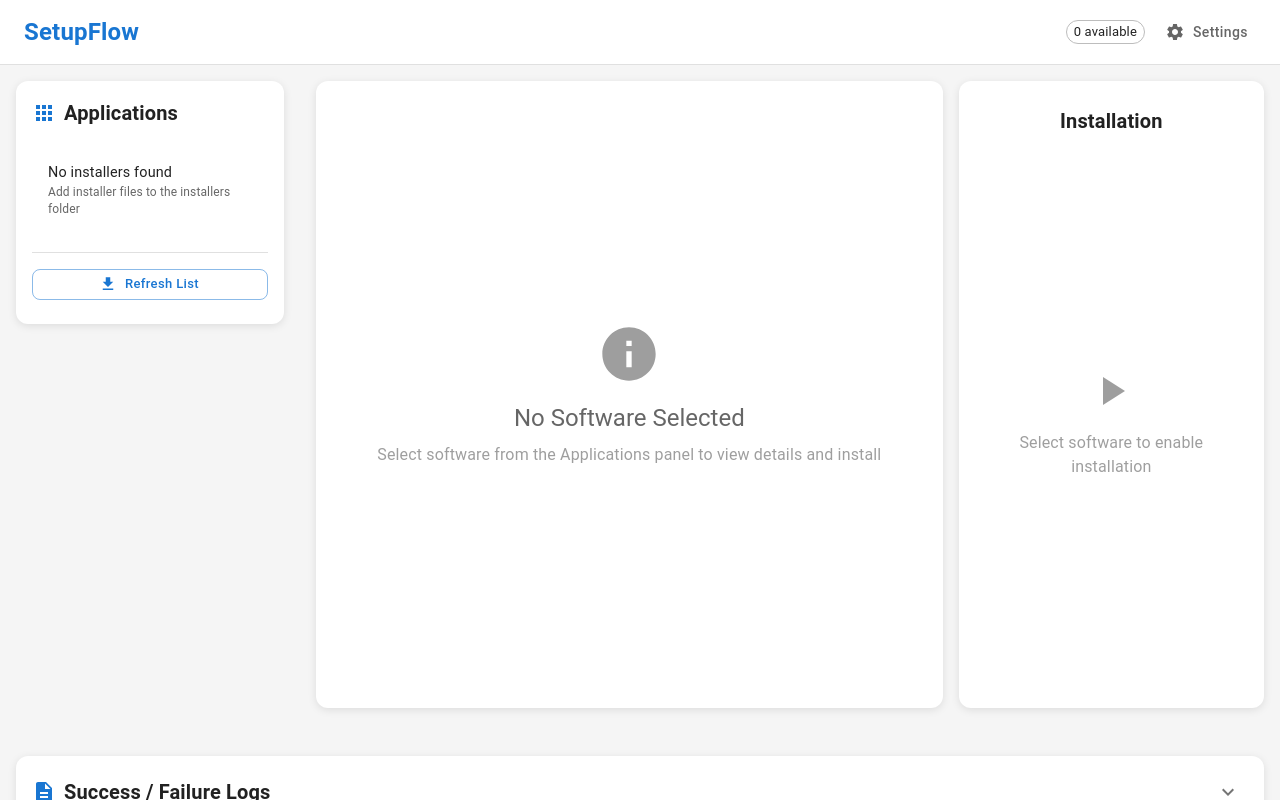
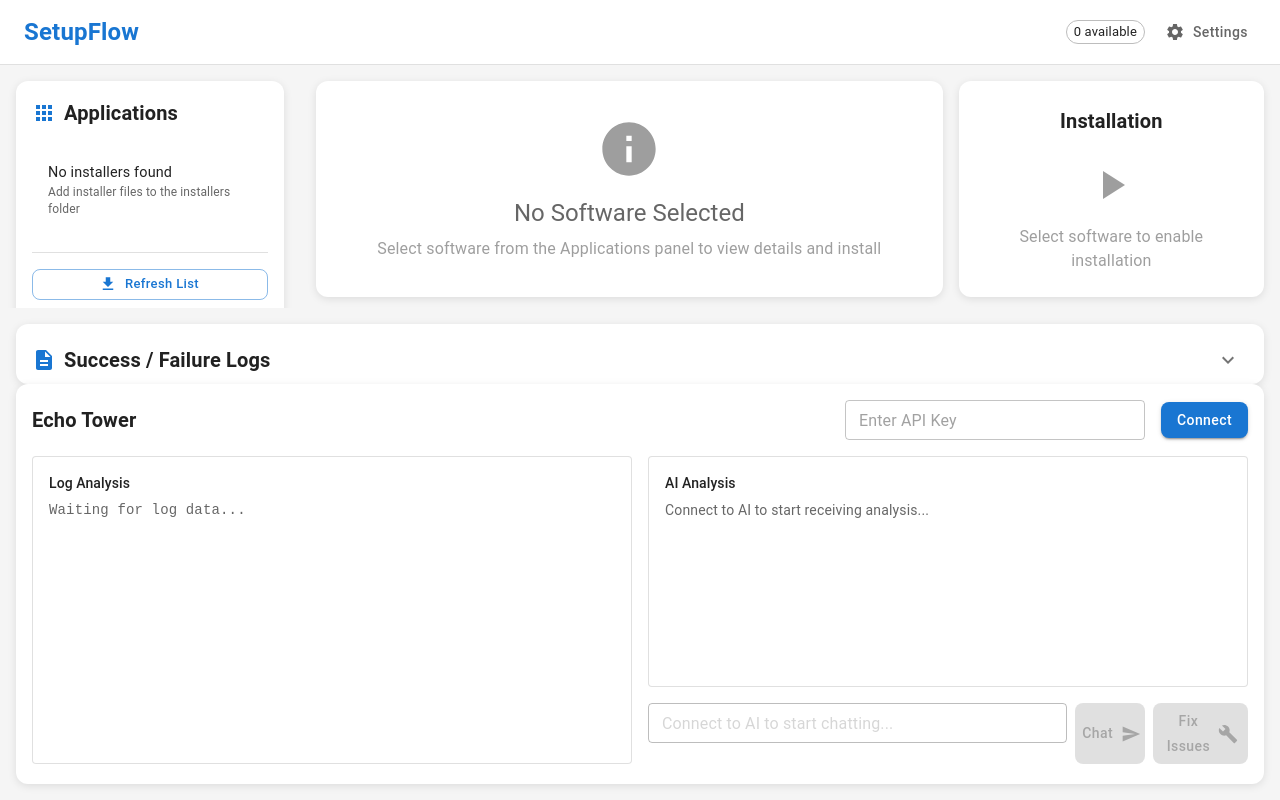
Before and after one commit to Pratiksha1103/SetupFlow_Backup, a React (Create React App) app: page / in a window 1280 px wide. Built offline with nearby package versions, Linux system fonts and the light colour scheme; the HTML template or start-up script is replaced by a standard one.

Commit message:
AI-UI-Components
AI-UI-Components

```diff
--- a/src/App.css
+++ b/src/App.css
@@ -51,3 +51,10 @@
   font-size: 12px;
   line-height: 1.4;
 }
+
+/* AI Echo Tower animations */
+@keyframes pulse {
+  0% { opacity: 1; }
+  50% { opacity: 0.3; }
+  100% { opacity: 1; }
+}
--- a/src/App.js
+++ b/src/App.js
@@ -5,6 +5,7 @@ import Header from './components/Header';
 import Sidebar from './components/Sidebar';
 import MainContent from './components/MainContent';
 import LogsPanel from './components/LogsPanel';
+import EchoTower from './components/ai/EchoTower';
 import { AppProvider } from './context/AppContext';
 import './App.css';
 
@@ -209,6 +210,7 @@ function App() {
             <MainContent />
           </Box>
           <LogsPanel />
+          <EchoTower />
         </Box>
 
         {/* Notification Snackbar */}
--- /dev/null
+++ b/src/components/ai/EchoTower.js
@@ -0,0 +1,76 @@
+import React from 'react';
+import { Box, Card, Typography } from '@mui/material';
+import ConnectionPanel from './components/ConnectionPanel';
+import LogAnalysis from './components/LogAnalysis';
+import AIResponse from './components/AIResponse';
+import ChatInterface from './components/ChatInterface';
+
+const EchoTower = () => {
+  // Local state for demo purposes - will be moved to context in Phase 2
+  const [isConnected, setIsConnected] = React.useState(false);
+  const [apiKey, setApiKey] = React.useState('');
+  const [chatInput, setChatInput] = React.useState('');
+
+  const handleConnect = () => {
+    if (apiKey.trim()) {
+      setIsConnected(true);
+    }
+  };
+
+  const handleDisconnect = () => {
+    setIsConnected(false);
+    setApiKey('');
+  };
+
+  const handleChat = () => {
+    if (chatInput.trim()) {
+      // Will implement in Phase 2
+      console.log('Chat:', chatInput);
+      setChatInput('');
+    }
+  };
+
+  const handleFix = () => {
+    // Will implement in Phase 2
+    console.log('Fix requested');
+  };
+
+  return (
+    <Box sx={{ height: 400, m: 2 }}>
+      <Card sx={{ height: '100%', p: 2 }}>
+        {/* Header with Connection Controls */}
+        <ConnectionPanel
+          apiKey={apiKey}
+          isConnected={isConnected}
+          onApiKeyChange={setApiKey}
+          onConnect={handleConnect}
+          onDisconnect={handleDisconnect}
+        />
+
+        <Box sx={{
+          display: 'grid',
+          gridTemplateColumns: '1fr 1fr',
+          gap: 2,
+          height: 'calc(100% - 60px)'
+        }}>
+          {/* Left Panel - Log Analysis */}
+          <LogAnalysis />
+
+          {/* Right Panel - AI Response & Chat */}
+          <Box sx={{ display: 'flex', flexDirection: 'column', gap: 2 }}>
+            <AIResponse />
+            <ChatInterface
+              value={chatInput}
+              onChange={setChatInput}
+              onChat={handleChat}
+              onFix={handleFix}
+              disabled={!isConnected}
+            />
+          </Box>
+        </Box>
+      </Card>
+    </Box>
+  );
+};
+
+export default EchoTower;
--- /dev/null
+++ b/src/components/ai/components/AIResponse.js
@@ -0,0 +1,22 @@
+import React from 'react';
+import { Paper, Typography } from '@mui/material';
+
+const AIResponse = () => {
+  return (
+    <Paper
+      variant="outlined"
+      sx={{
+        flex: 1,
+        p: 2,
+        overflow: 'auto'
+      }}
+    >
+      <Typography variant="subtitle2" gutterBottom>AI Analysis</Typography>
+      <Typography variant="body2" color="text.secondary">
+        Connect to AI to start receiving analysis...
+      </Typography>
+    </Paper>
+  );
+};
+
+export default AIResponse;
--- /dev/null
+++ b/src/components/ai/components/ChatInterface.js
@@ -0,0 +1,54 @@
+import React from 'react';
+import { Box, TextField, Button } from '@mui/material';
+import { Send as SendIcon, Build as FixIcon } from '@mui/icons-material';
+
+const ChatInterface = ({
+  value,
+  onChange,
+  onChat,
+  onFix,
+  disabled
+}) => {
+  const handleKeyPress = (e) => {
+    if (e.key === 'Enter' && !e.shiftKey) {
+      e.preventDefault();
+      onChat();
+    }
+  };
+
+  return (
+    <Box sx={{ display: 'flex', gap: 1 }}>
+      <TextField
+        fullWidth
+        size="small"
+        placeholder={disabled ? "Connect to AI to start chatting..." : "Type your message..."}
+        value={value}
+        onChange={(e) => onChange(e.target.value)}
+        onKeyPress={handleKeyPress}
+        multiline
+        maxRows={3}
+        disabled={disabled}
+      />
+      <Button
+        variant="contained"
+        color="primary"
+        endIcon={<SendIcon />}
+        onClick={onChat}
+        disabled={disabled || !value.trim()}
+      >
+        Chat
+      </Button>
+      <Button
+        variant="contained"
+        color="secondary"
+        endIcon={<FixIcon />}
+        onClick={onFix}
+        disabled={disabled}
+      >
+        Fix Issues
+      </Button>
+    </Box>
+  );
+};
+
+export default ChatInterface;
--- /dev/null
+++ b/src/components/ai/components/ConnectionPanel.js
@@ -0,0 +1,51 @@
+import React from 'react';
+import { Box, Typography, TextField, Button } from '@mui/material';
+import { RadioButtonChecked as StatusIcon } from '@mui/icons-material';
+
+const ConnectionPanel = ({
+  apiKey,
+  isConnected,
+  onApiKeyChange,
+  onConnect,
+  onDisconnect
+}) => {
+  return (
+    <Box sx={{
+      display: 'flex',
+      alignItems: 'center',
+      justifyContent: 'space-between',
+      mb: 2
+    }}>
+      <Typography variant="h6">Echo Tower</Typography>
+
+      <Box sx={{ display: 'flex', alignItems: 'center', gap: 2 }}>
+        <TextField
+          size="small"
+          placeholder="Enter API Key"
+          type="password"
+          value={apiKey}
+          onChange={(e) => onApiKeyChange(e.target.value)}
+          sx={{ width: 300 }}
+          disabled={isConnected}
+        />
+        <Button
+          variant="contained"
+          color={isConnected ? "error" : "primary"}
+          onClick={isConnected ? onDisconnect : onConnect}
+        >
+          {isConnected ? 'Disconnect' : 'Connect'}
+        </Button>
+        {isConnected && (
+          <StatusIcon
+            sx={{
+              color: 'success.main',
+              animation: 'pulse 2s infinite'
+            }}
+          />
+        )}
+      </Box>
+    </Box>
+  );
+};
+
+export default ConnectionPanel;
--- /dev/null
+++ b/src/components/ai/components/LogAnalysis.js
@@ -0,0 +1,22 @@
+import React from 'react';
+import { Paper, Typography } from '@mui/material';
+
+const LogAnalysis = () => {
+  return (
+    <Paper
+      variant="outlined"
+      sx={{
+        height: '100%',
+        p: 2,
+        overflow: 'auto'
+      }}
+    >
+      <Typography variant="subtitle2" gutterBottom>Log Analysis</Typography>
+      <Typography variant="body2" color="text.secondary" sx={{ fontFamily: 'monospace' }}>
+        Waiting for log data...
+      </Typography>
+    </Paper>
+  );
+};
+
+export default LogAnalysis;
```
Also changed, not shown: 1 other file (tests, documents, lock files or other folders).
